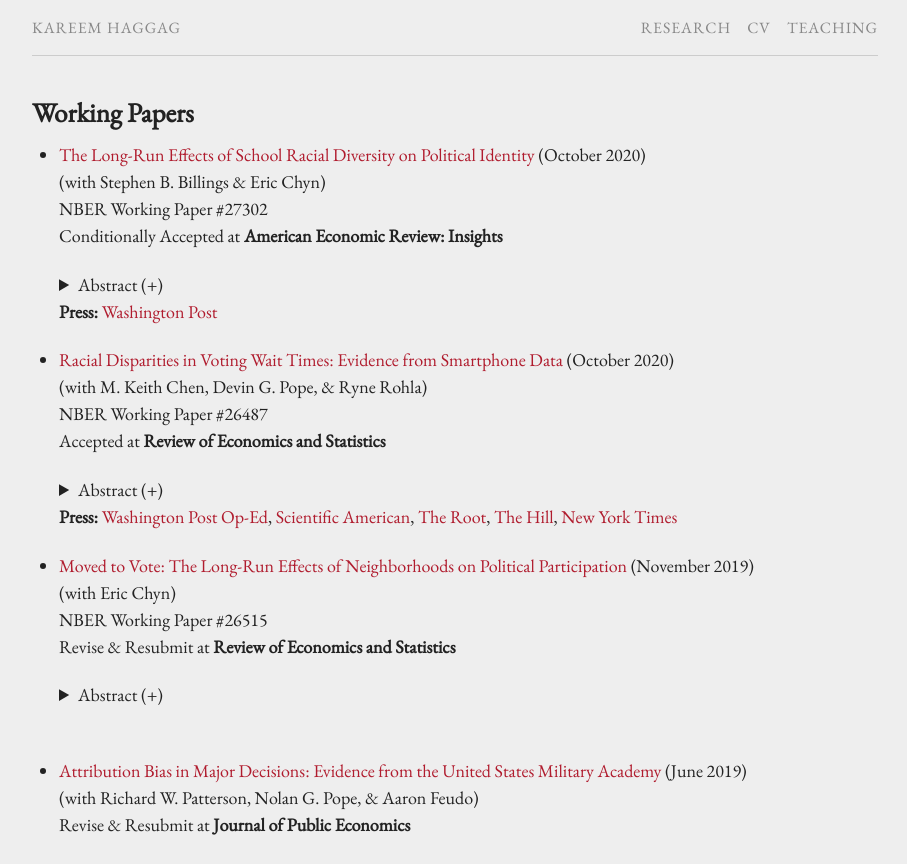
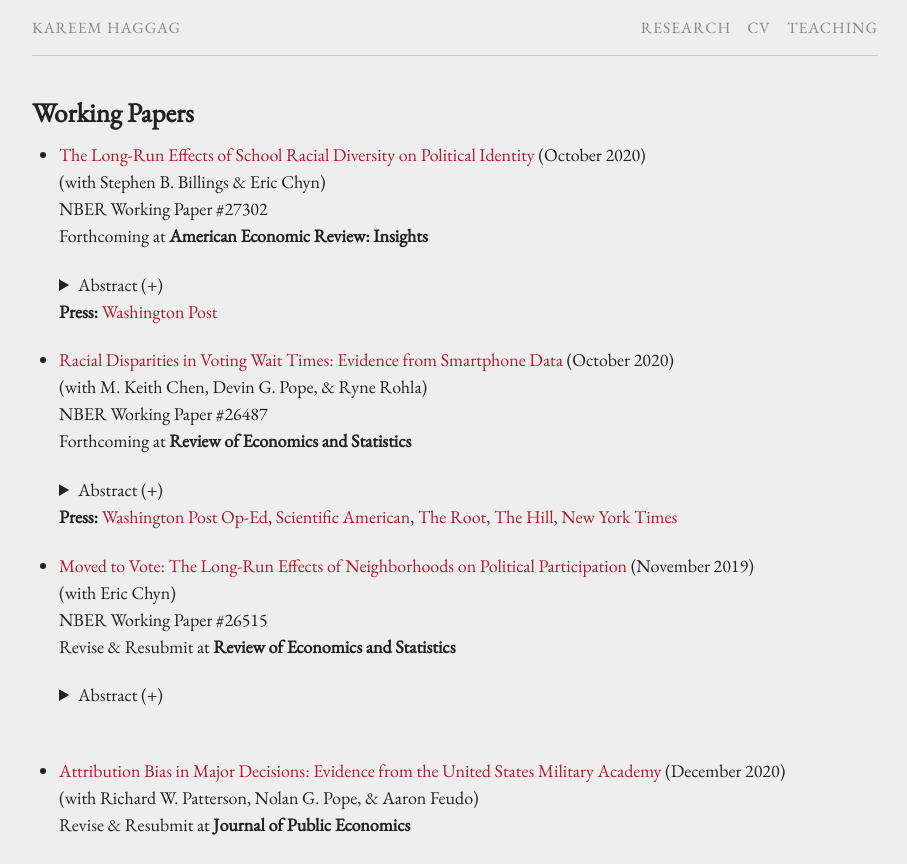
Before and after one commit to kareemhaggag/kareemhaggag.github.io, a Jekyll site: the page built from research.md, in a window 1280 px wide. Shown: the top 864 px of the page, without its empty margins (185-1092 px from the left). Built offline with Jekyll 4.4.1, drawn with Linux system fonts in a browser that asks for light colours; our own code applies the rules of GitHub Pages for plain Markdown files.

Commit message:
Update CV

```diff
--- a/research.md
+++ b/research.md
@@ -8,7 +8,7 @@
 * [The Long-Run Effects of School Racial Diversity on Political Identity](/f/School_Diversity_Partisanship.pdf) (October 2020)<br>
   (with Stephen B. Billings & Eric Chyn)<br />
   NBER Working Paper #27302<br />
-  Conditionally Accepted at **American Economic Review: Insights**
+  Forthcoming at **American Economic Review: Insights**
 
 
    <details><summary> Abstract (+) </summary>
@@ -23,7 +23,7 @@
 * [Racial Disparities in Voting Wait Times: Evidence from Smartphone Data](/f/Racial_Disparities_in_Voting_Wait_Times.pdf) (October 2020)<br />
   (with M. Keith Chen, Devin G. Pope, & Ryne Rohla)<br />
   NBER Working Paper #26487<br />
-  Accepted at **Review of Economics and Statistics**
+  Forthcoming at **Review of Economics and Statistics**
 
 
    <details><summary> Abstract (+) </summary>
@@ -45,7 +45,7 @@
    <blockquote><p align="left"> How does one's childhood neighborhood shape political engagement later in life? We leverage a natural experiment that moved children out of disadvantaged neighborhoods to study effects on their voting behavior more than a decade later. Using linked administrative data, we find that children who were displaced by public housing demolitions and moved using housing vouchers are 12 percent (3.3 percentage points) more likely to vote in adulthood, relative to their non-displaced peers. We argue that this result is unlikely to be driven by changes in incarceration or in their parents' outcomes, but rather by improvements in education and labor market outcomes, and perhaps by socialization. These results suggest that, in addition to reducing economic inequality, housing assistance programs that improve one's childhood neighborhood may be a useful tool in reducing inequality in political participation.</p> </blockquote>
    </details> <br />
 
-* [Attribution Bias in Major Decisions: Evidence from the United States Military Academy](/f/Attribution_Bias_USMA.pdf) (June 2019)<br />
+* [Attribution Bias in Major Decisions: Evidence from the United States Military Academy](/f/Attribution_Bias_USMA.pdf) (December 2020)<br />
   (with Richard W. Patterson, Nolan G. Pope, & Aaron Feudo)<br />
   Revise & Resubmit at **Journal of Public Economics**
 
```
Also changed, not shown: 2 other files.
